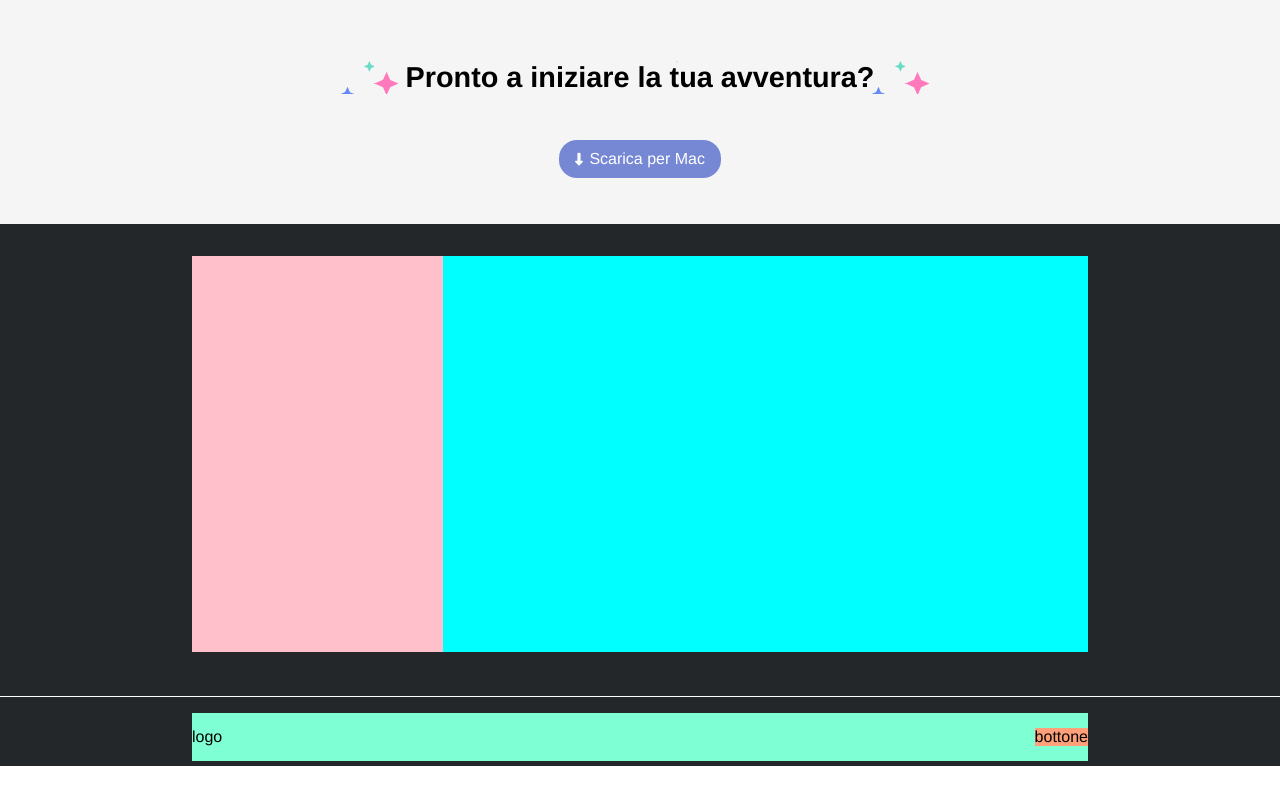
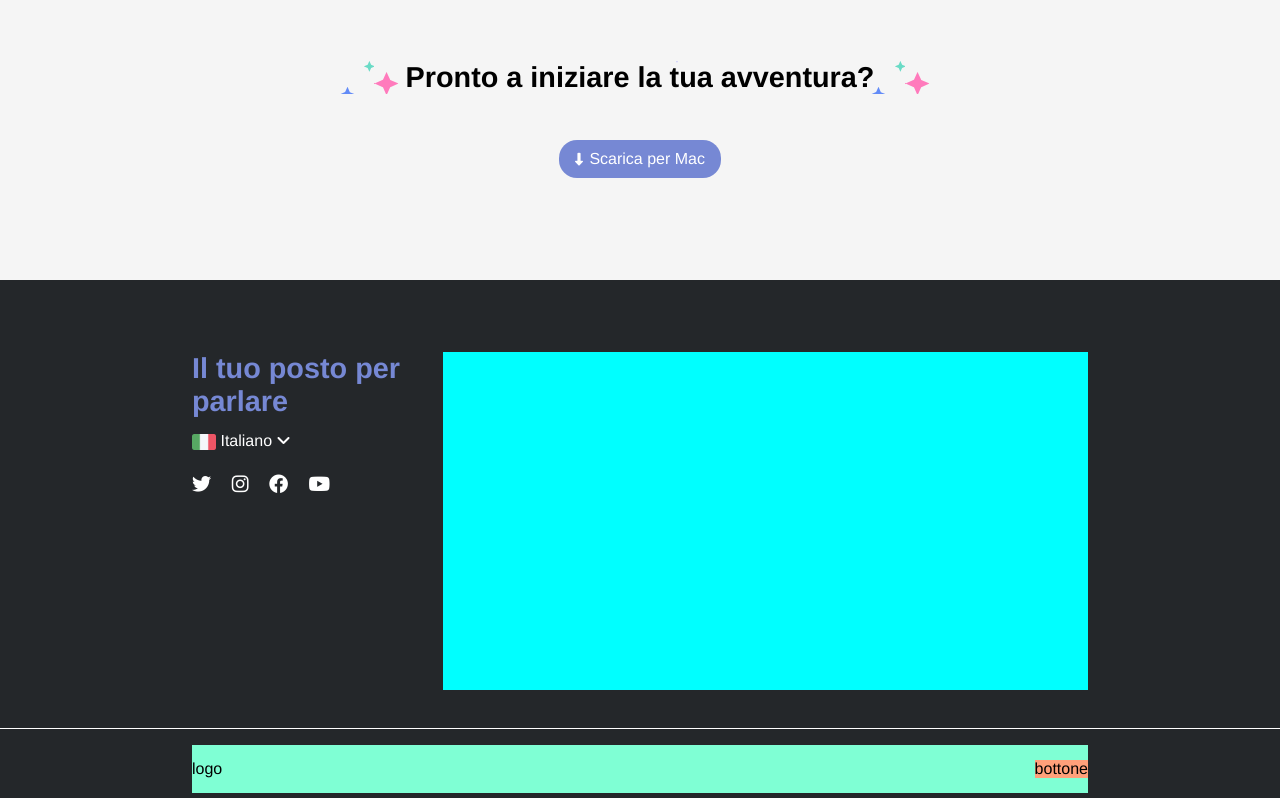
Before and after one commit to andrearicciotti/htmlcss-discord, a plain HTML site: page index.html in a window 1280 px wide. Shown: the part 2580-3378 px from the top of the page. Before the commit the page ends 3346 px from the top, so only its background shows below. Drawn offline with Linux system fonts and the light colour scheme; a web font is replaced by a local one.

Commit message:
add: footer top brands block

```diff
--- a/css/style.css
+++ b/css/style.css
@@ -38,13 +38,21 @@ h2 {
     font-weight: 600;
 }
 
+h3 {
+    font-size: 1.8rem;
+}
+
 p {
     font-size: 1.1rem;
 }
 
-i {
+.fa-down-long {
     padding-right: .4rem;
     font-size: .8rem;
+}
+
+footer {
+    background-color: var(--footer-col);
 }
 
 .link-button {
@@ -114,6 +122,12 @@ i {
 
 .wrapper {
     flex-wrap: wrap;
+}
+
+.fa-brands {
+    color: white;
+    font-size: 1.2rem;
+    padding: .5rem 1rem 0 0;
 }
 
 /* HEADER */
@@ -212,10 +226,6 @@ header {
     padding: 1.5rem 8rem;
 }
 
-.row-small h3 {
-    font-size: 1.8rem;
-}
-
 .row-big {
     flex-grow: 1;
 }
@@ -226,27 +236,45 @@ header {
 }
 
 .download-mac {
-    padding: 3.5rem;
+    padding-top: 3.5rem;
+    padding-bottom: 7rem;
 }
 
 /* FOOTER */
 .footer-top {
     width: 100%;
     height: 28rem;
-    padding-top: .5rem;
+    padding-top: 4.5rem;
 }
 
 .col {
     width: 18%;
 }
 
-.col-pink {
+.col-big {
     flex-grow: 1;
 }
 
-footer {
-    width: 100%;
-    padding-top: 1.5rem;
+.col-big h3 {
+    color: var(--discord-col);
+}
+
+.col-big img {
+    padding: 1rem 0;
+    width: 1.5rem;
+    height: 3rem;
+    vertical-align: middle
+}
+
+.col-big .fa-angle-down {
+    color: white;
+    vertical-align: text-bottom;
+}
+
+.col-big span {
+    display: inline-block;
+    color: white;
+    vertical-align: baseline;
 }
 
 .footer-bottom {
@@ -313,14 +341,6 @@ footer {
     background-color: lightgray;
 }
 
-.footer-top {
-    background-color: rgb(36 39 42);
-}
-
-footer {
-    background-color: rgb(36 39 42);
-}
-
 .footer-bottom {
     border-top: 1px solid white
 }
@@ -342,11 +362,11 @@ footer {
     background-color: green;
 }
 
-.col-pink {
+/* .col-big {
     background-color: pink;
-}
+} */
 
-.col-cyan {
+.col-small {
     background-color: cyan;
 }
 
--- a/index.html
+++ b/index.html
@@ -166,11 +166,28 @@
 
             <div class="flex-container container justify-center">
 
-                <div class="col col-pink"></div>
-                <div class="col col-cyan"></div>
-                <div class="col col-cyan"></div>
-                <div class="col col-cyan"></div>
-                <div class="col col-cyan"></div>
+                <div class="col col-big">
+
+                    <h3>Il tuo posto per parlare</h3>
+                    <img class="italy-flag" src="img/ita.png" alt="italy flag">
+                    <span>Italiano</span>
+                    <i class="fa-solid fa-angle-down"></i>
+
+                    <div class="social">
+
+                        <i class="fa-brands fa-twitter"></i>
+                        <i class="fa-brands fa-instagram"></i>
+                        <i class="fa-brands fa-facebook"></i>
+                        <i class="fa-brands fa-youtube"></i>
+
+
+
+                    </div>
+                </div>
+                <div class="col col-small"></div>
+                <div class="col col-small"></div>
+                <div class="col col-small"></div>
+                <div class="col col-small"></div>
 
             </div>
 
```
